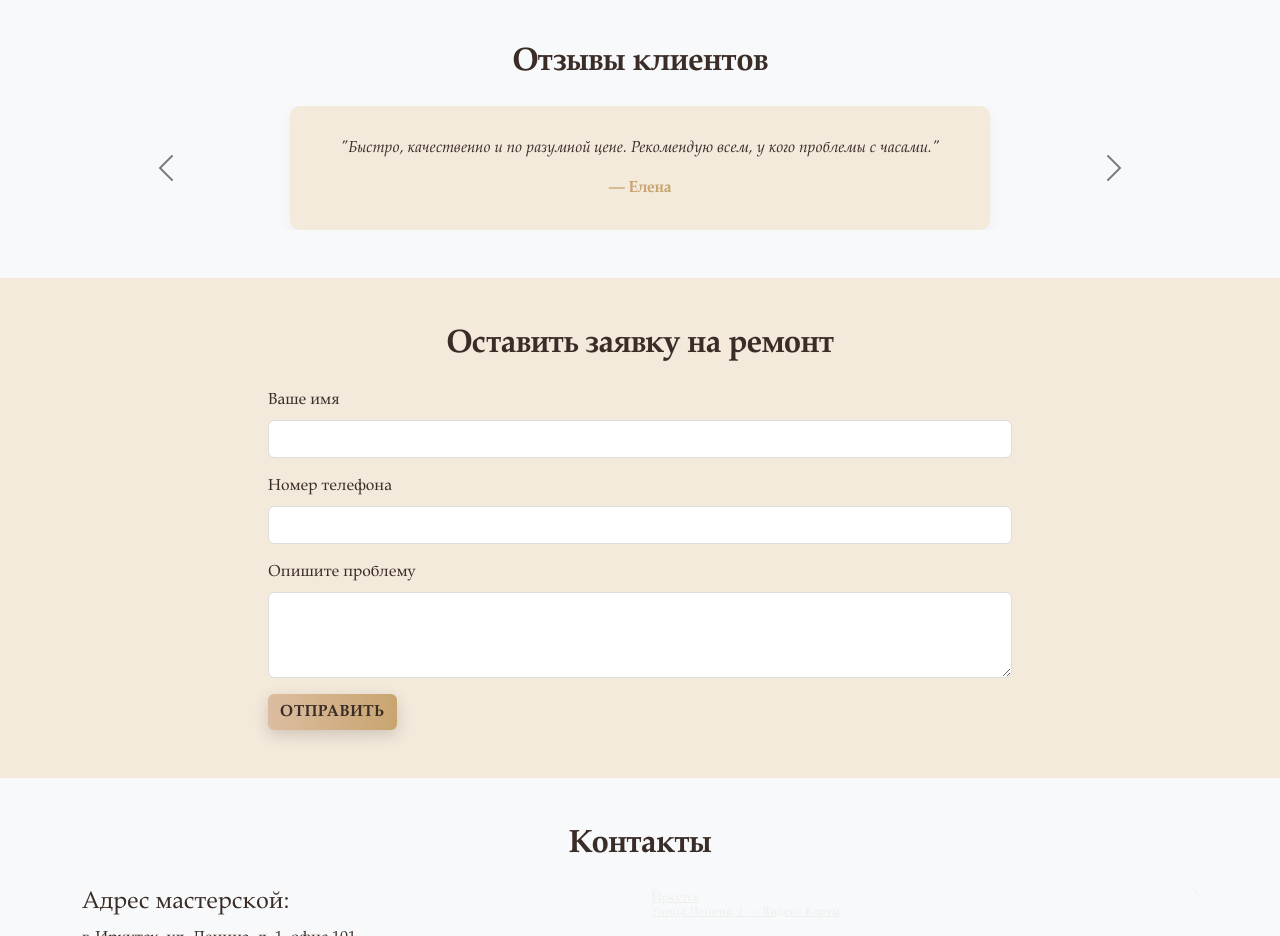
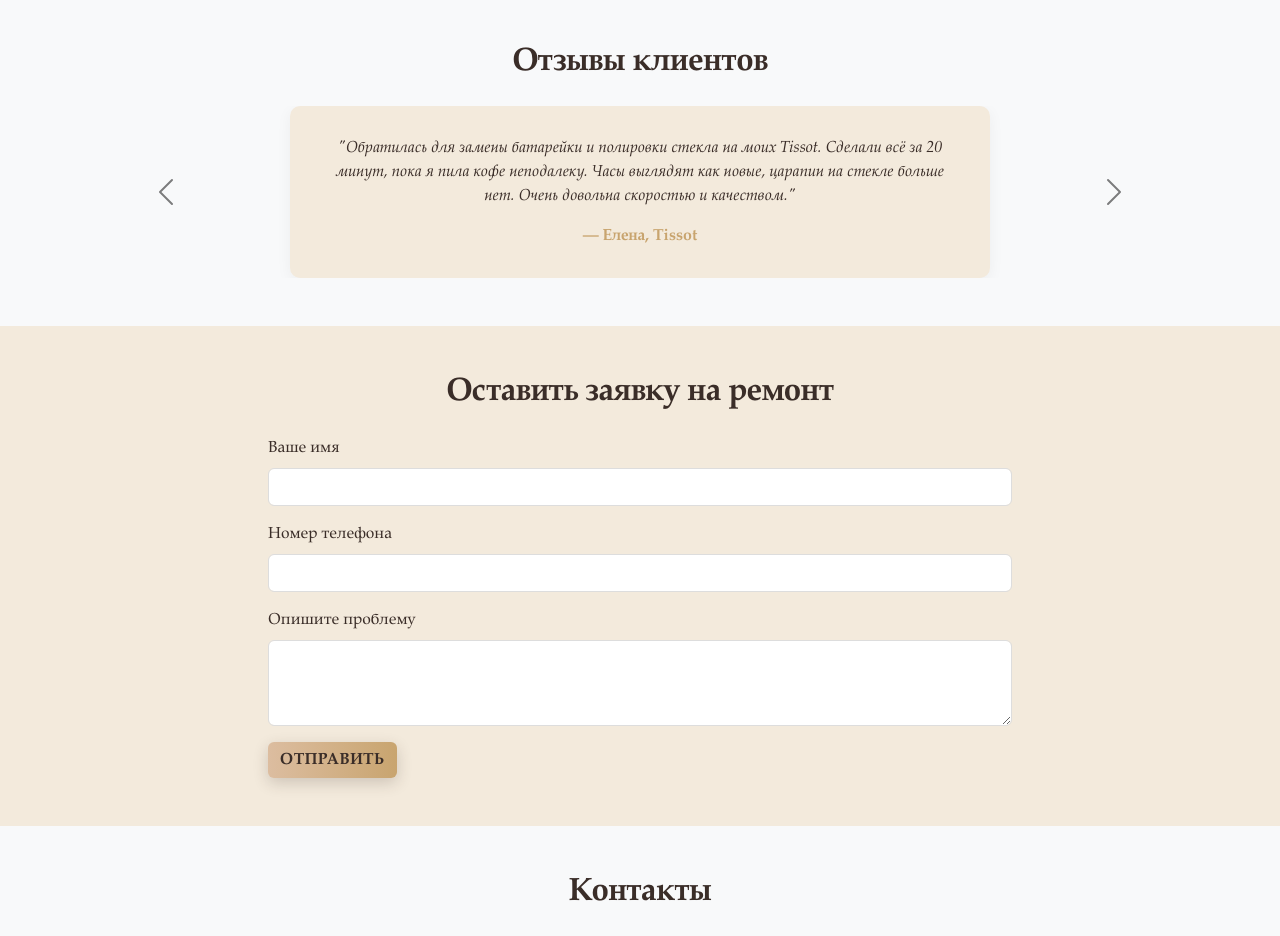
Before and after one commit to 1020100/chesi, a plain HTML site: page index.html in a window 1280 px wide. Shown: the part 2160-3096 px from the top of the page. Drawn offline with nearby package versions, Linux system fonts and the light colour scheme.

Commit message:
feat: Add smooth scroll and update reviews with more detail

```diff
--- a/index.html
+++ b/index.html
@@ -132,14 +132,14 @@
                 <div class="carousel-inner">
                     <div class="carousel-item active">
                         <div class="review-card">
-                            <p>"Отличный мастер! Вернул к жизни старые часы деда. Очень доволен работой и отношением."</p>
-                            <cite>— Александр</cite>
+                            <p>"Восстанавливали дедовскую 'Ракету', которая стояла больше 20 лет. Думал, уже невозможно починить. Мастер за три дня провел полную чистку механизма и заменил пару деталей. Ходят идеально! Огромное спасибо за спасенную семейную реликвию."</p>
+                            <cite>— Александр, 'Ракета' СССР</cite>
                         </div>
                     </div>
                     <div class="carousel-item">
                         <div class="review-card">
-                            <p>"Быстро, качественно и по разумной цене. Рекомендую всем, у кого проблемы с часами."</p>
-                            <cite>— Елена</cite>
+                            <p>"Обратилась для замены батарейки и полировки стекла на моих Tissot. Сделали всё за 20 минут, пока я пила кофе неподалеку. Часы выглядят как новые, царапин на стекле больше нет. Очень довольна скоростью и качеством."</p>
+                            <cite>— Елена, Tissot</cite>
                         </div>
                     </div>
                 </div>
--- a/style.css
+++ b/style.css
@@ -3,6 +3,10 @@
    Тёмно-коричневый: #3a2d28
    Золотой: #c8a46e
 */
+
+html {
+    scroll-behavior: smooth;
+}
 
 body {
     font-family: 'Garamond', serif;
```
